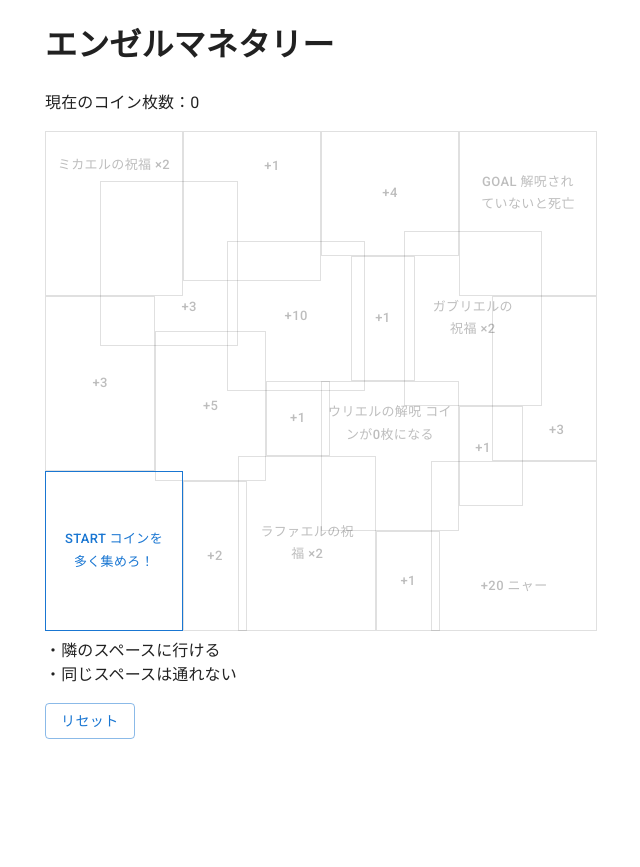
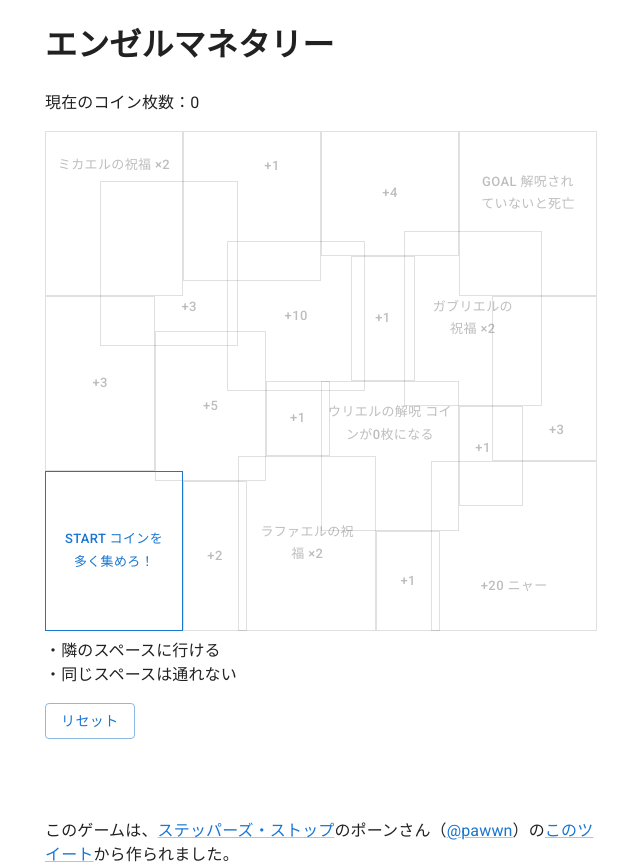
Before and after one commit to seijinrosen/angel-monetary, a React (Vite) app: page / in a window 1280 px wide. Shown: the whole page, without its empty margins (319-959 px from the left). Before the commit the page ends 800 px from the top, so only its background shows below. Built offline with nearby package versions, Linux system fonts and the light colour scheme.

Commit message:
ポーンさんの説明を追加

```diff
--- a/cspell.json
+++ b/cspell.json
@@ -2,6 +2,7 @@
   "words": [
     "ikeru",
     "Masu",
+    "pawwn",
     "Tonari",
     "tootta"
   ]
--- a/src/App.tsx
+++ b/src/App.tsx
@@ -1,4 +1,4 @@
-import { Box, Button, Container } from "@mui/material";
+import { Box, Button, Container, Link } from "@mui/material";
 import { useState } from "react";
 import Masu from "./components/Masu";
 
@@ -391,6 +391,33 @@ function App() {
           おめでとうございます！おそらく151枚がMAXです。それ以上のスコアを出した方がいらっしゃいましたらご連絡ください。
         </p>
       )}
+      <Box mt={10}>
+        このゲームは、
+        <Link
+          href="http://stst.cocot.jp/"
+          target="_blank"
+          rel="noopener noreferrer"
+        >
+          ステッパーズ・ストップ
+        </Link>
+        のポーンさん（
+        <Link
+          href="https://twitter.com/pawwn"
+          target="_blank"
+          rel="noopener noreferrer"
+        >
+          @pawwn
+        </Link>
+        ）の
+        <Link
+          href="https://twitter.com/pawwn/status/936229335949746176"
+          target="_blank"
+          rel="noopener noreferrer"
+        >
+          このツイート
+        </Link>
+        から作られました。
+      </Box>
     </Container>
   );
 }
```
